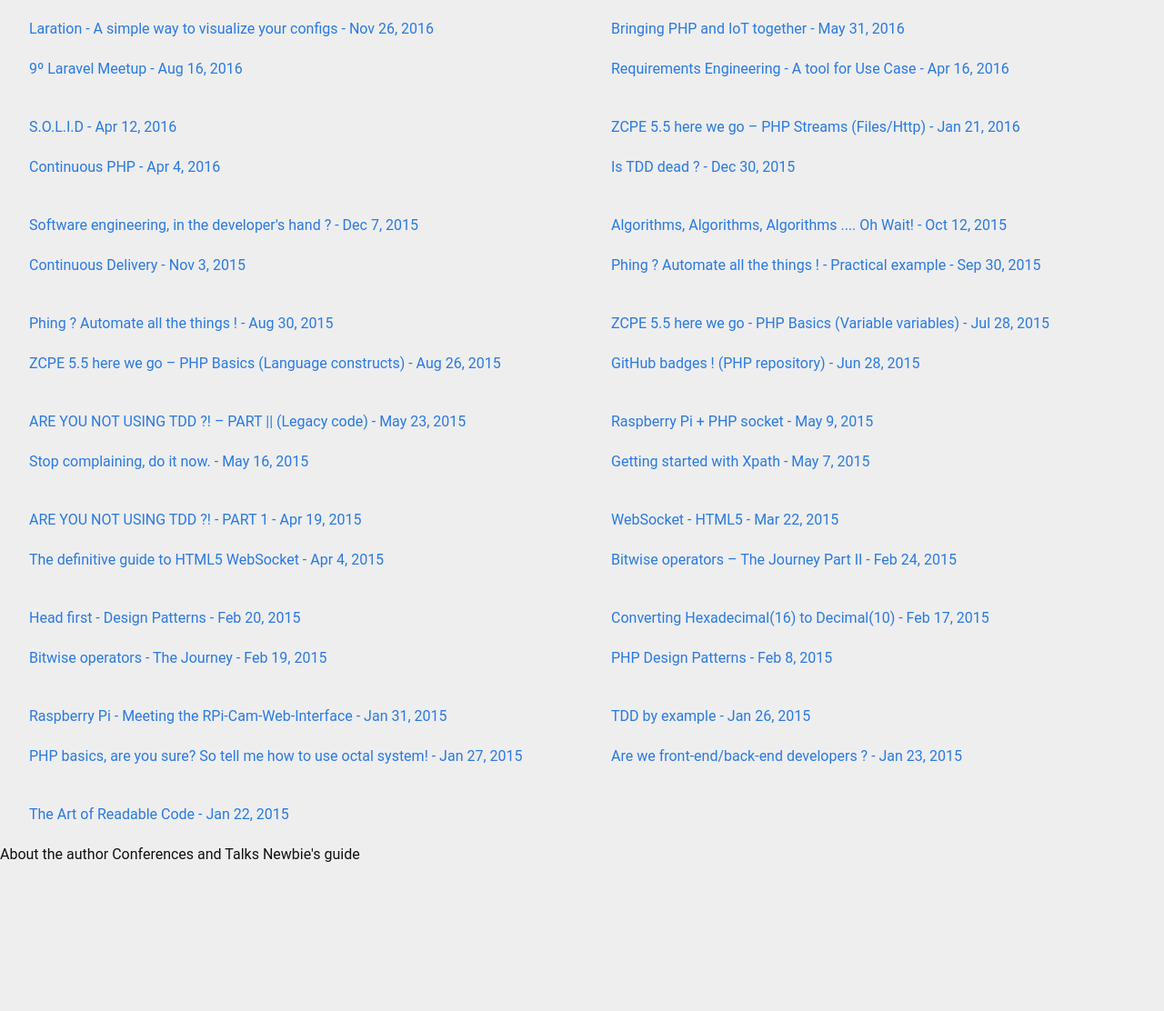
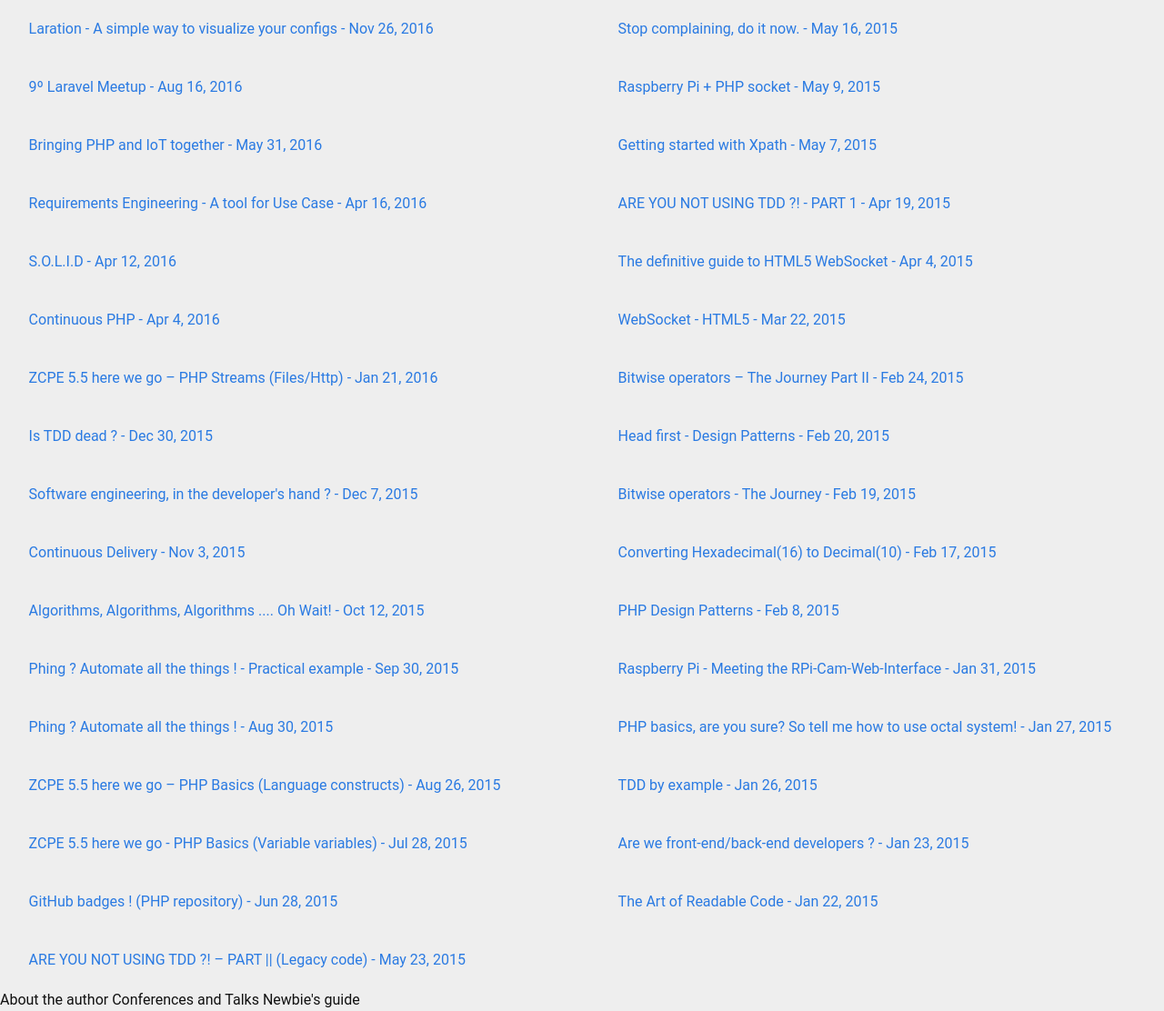
Before and after one commit to tiepdotme/marabesi.com, a Jekyll site: the page built from index.html, in a window 1280 px wide. Shown: the whole page at 91% size. Built offline with Jekyll 4.4.1, drawn with Linux system fonts in a browser that asks for light colours; comment, search, counter and statistics services are not loaded; before the commit the page ends 952 px from its top, so only the background shows below that.

Commit message:
fixed bug when listing all contant in screen >= 800px

```diff
--- a/_includes/head.html
+++ b/_includes/head.html
@@ -118,10 +118,12 @@
     }
 
     @media (min-width: 800px) {
-      .column {
-        max-width: 50%;
-        min-width: 50%;
-        float: left;
+      .block {
+        display: inline-block;
+        width: 100%;
+      }
+      .container {
+        column-count: 2;
       }
     }
   </style>
--- a/index.html
+++ b/index.html
@@ -2,13 +2,10 @@
 layout: default
 ---
 
+<div class="container">
+
     {% for post in site.posts %}
-
-    {% capture thecycle %}{% cycle '1', '2' %}{% endcapture %}
-    {% if thecycle == '1' %}
-        <div class="column">
-    {% endif %}
-
+        <div class="block">
             <paper-card alt="{{ post.title }}" image="{{ post.image }}">
                 <div class="card-content">
                     <a href="{{ post.url | prepend: site.baseurl }}">
@@ -18,8 +15,7 @@ layout: default
                     </a>
                 </div>
             </paper-card>
+        </div>
+    {% endfor %}
 
-    {% if thecycle == '2' %}
 </div>
-    {% endif %}
-{% endfor %}
```
Lines whose indentation alone changed are shown as unchanged.
